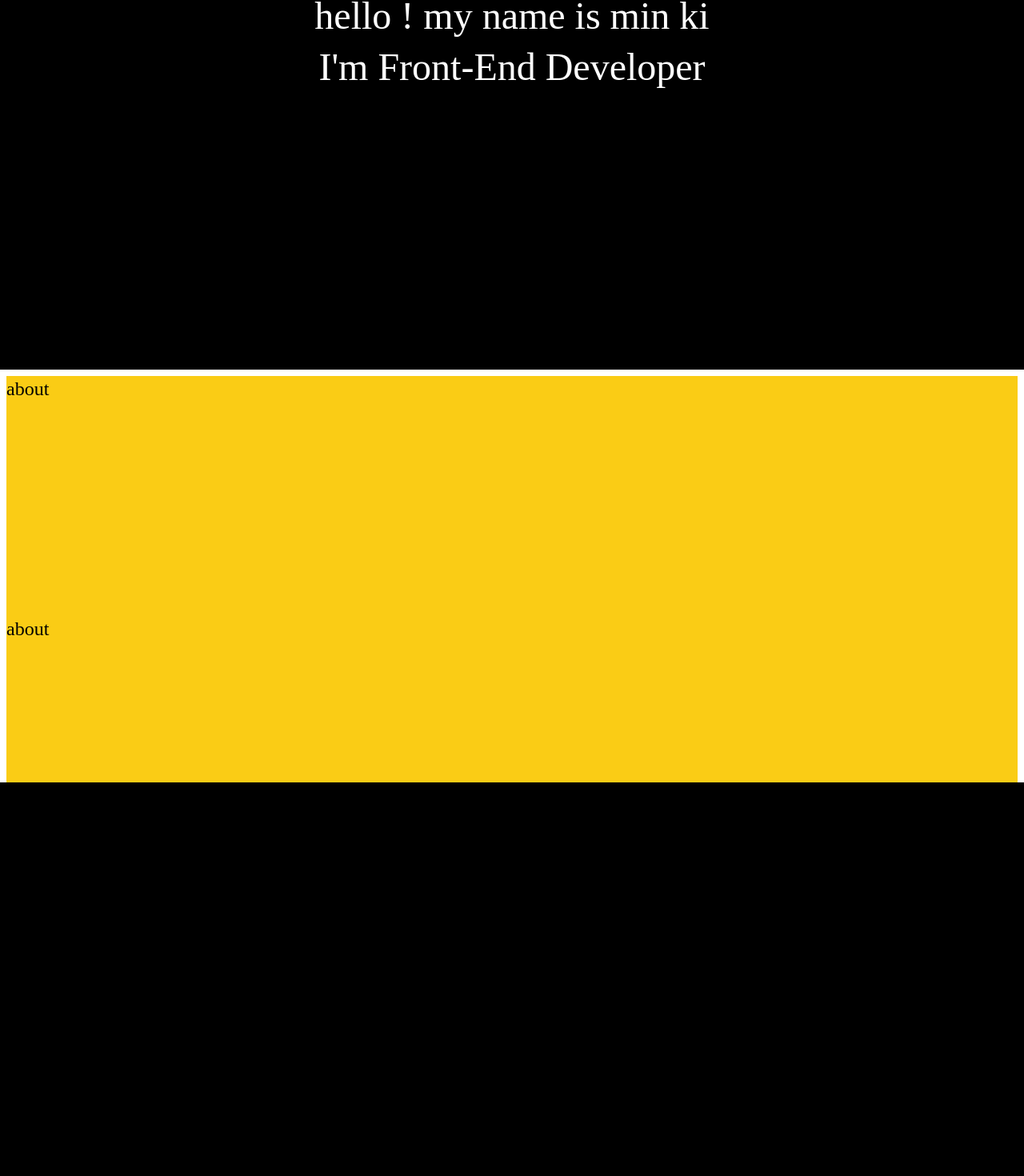
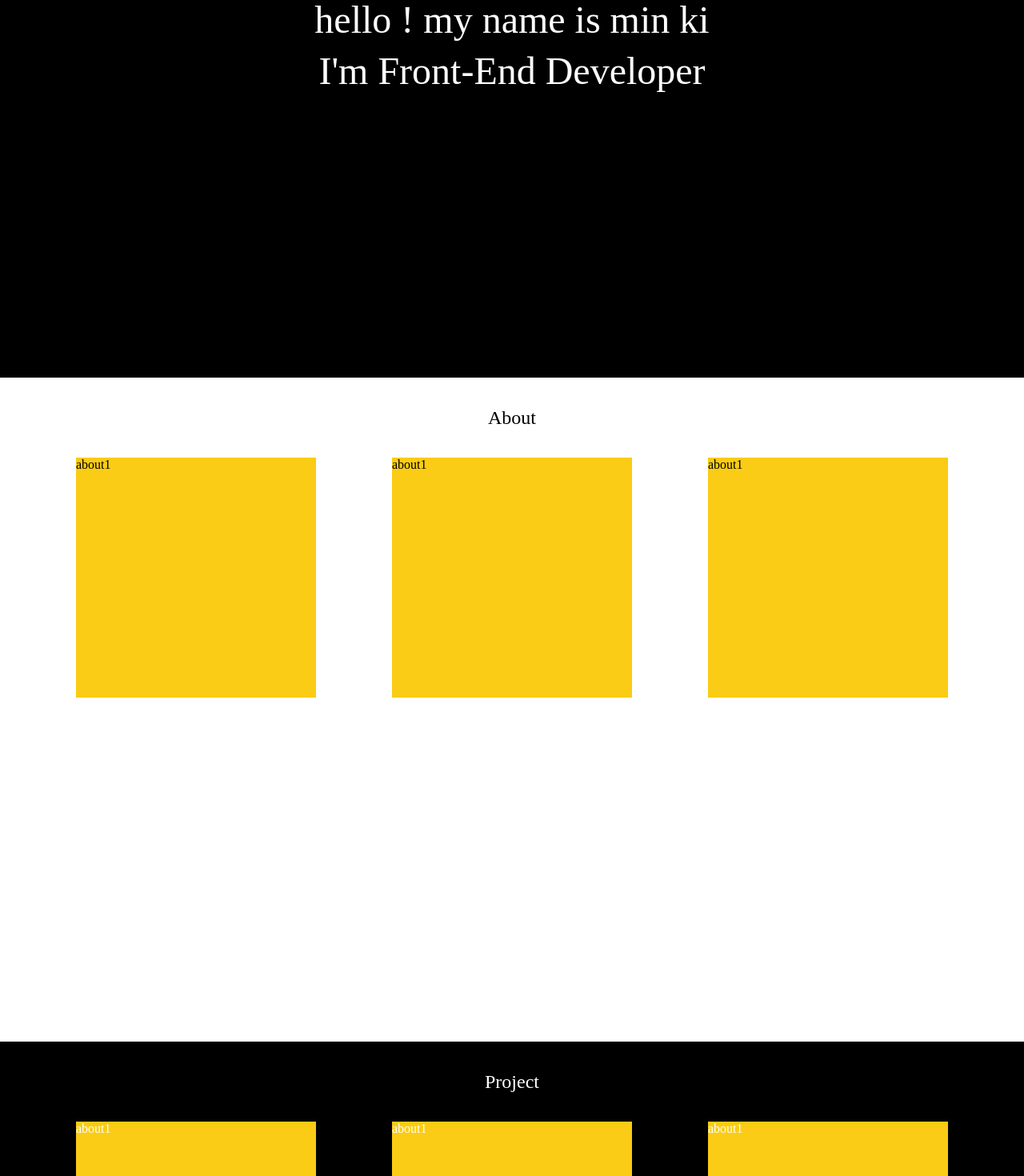
Before and after one commit to minki3/typescript-practice, a React (Create React App) app: page /motion in a window 1280 px wide. Shown: the part 358-1828 px from the top of the page at 80% size. Before the commit the page ends 1336 px from the top, so only its background shows below. Built offline with nearby package versions, Linux system fonts and the light colour scheme.

Commit message:
fowardRef Practice

```diff
--- a/package.json
+++ b/package.json
@@ -28,6 +28,7 @@
     "react": "^18.2.0",
     "react-dom": "^18.2.0",
     "react-hook-form": "^7.44.3",
+    "react-intersection-observer": "^9.5.2",
     "react-query": "^3.39.3",
     "react-redux": "^8.0.5",
     "react-responsive": "^9.0.2",
--- a/src/pages/CssPractice/Fadein.ts
+++ b/src/pages/CssPractice/Fadein.ts
@@ -42,7 +42,7 @@ export const useScrollFadeIn = (
     const { current } = dom;
 
     if (current) {
-      observer = new IntersectionObserver(handleScroll, { threshold: 0.7 }); // intersection observer 호출
+      observer = new IntersectionObserver(handleScroll, { threshold: 0.3 }); // intersection observer 호출
 
       console.log(observer);
       observer.observe(current); // observer에 요소 등록
--- /dev/null
+++ b/src/pages/Framer/About.tsx
@@ -0,0 +1,82 @@
+import React, { useEffect, useRef } from "react";
+import { motion, useScroll, useSpring, useAnimation } from "framer-motion";
+import { useInView } from "react-intersection-observer";
+
+export default function Project() {
+  const control = useAnimation();
+  const [ref, inView] = useInView();
+  useEffect(() => {
+    if (inView) {
+      control.start("visible");
+    } else {
+      control.start("hidden");
+    }
+  }, [control, inView]);
+
+  const skillsVariants = {
+    hidden: { opacity: 0, y: 100, rotateY: 300 },
+    visible: {
+      opacity: 1,
+      y: 0,
+      rotateY: 0,
+      transition: {
+        duration: 0.6,
+        delayChildren: 0.5,
+        staggerChildren: 0.5,
+        // y: {
+        //   type: "spring",
+        //   damping: 3,
+        //   stiffness: 50,
+        //   restDelta: 0.01,
+        //   duration: 0.3,
+        // },
+      },
+    },
+  };
+  const skills = {
+    hidden: {
+      x: -600,
+      opacity: 0, // translateX(-600)
+    },
+    visible: {
+      x: 0,
+      opacity: 1,
+    },
+  };
+
+  return (
+    <section className="h-[830px] bg-white text-black" ref={ref}>
+      <motion.div
+        animate={control}
+        variants={skillsVariants}
+        className="text-2xl flex justify-center items-center h-[100px]"
+      >
+        About
+      </motion.div>
+      <motion.section
+        className="flex justify-evenly"
+        variants={skillsVariants}
+        animate={control}
+      >
+        <motion.div
+          className="w-[300px] h-[300px] bg-yellow-400"
+          variants={skills}
+        >
+          about1
+        </motion.div>
+        <motion.div
+          className="w-[300px] h-[300px] bg-yellow-400"
+          variants={skills}
+        >
+          about1
+        </motion.div>
+        <motion.div
+          className="w-[300px] h-[300px] bg-yellow-400"
+          variants={skills}
+        >
+          about1
+        </motion.div>
+      </motion.section>
+    </section>
+  );
+}
--- /dev/null
+++ b/src/pages/Framer/Introduce.tsx
@@ -0,0 +1,59 @@
+import React, { forwardRef, useEffect, useRef } from "react";
+import { motion, useScroll, useSpring, useAnimation } from "framer-motion";
+import { useInView } from "react-intersection-observer";
+
+function Introduce(props: any, ref: any) {
+  const boxVariants = {
+    out: {
+      y: 600,
+      opacity: 0,
+    },
+    in: {
+      y: 0,
+      opacity: 1,
+      transition: {
+        duration: 0.6,
+        // first child는 parent가 나타나고 0.5s 후에 나타난다.
+        delayChildren: 0.5,
+        // first child의 sibling child는 0.5s의 간격을 두고 나타난다
+        staggerChildren: 0.5,
+        // staggerChildren이 없다면
+        //모든 child가 parent가 나타나고0.5s 후 동시에 나타난다.
+      },
+    },
+  };
+
+  const iconVariants = {
+    out: {
+      x: -600,
+      opacity: 0, // translateX(-600)
+    },
+    in: {
+      x: 0,
+      opacity: 1,
+    },
+  };
+
+  return (
+    <section className="h-[830px] flex justify-center items-center" ref={ref}>
+      <motion.div
+        variants={boxVariants}
+        initial="out"
+        animate="in"
+        transition={{
+          duration: 3,
+          delay: 0.5,
+          ease: [0, 0.71, 0.2, 1.01],
+        }}
+        className=" text-5xl flex justify-center items-center flex-col w-full "
+      >
+        <motion.div variants={iconVariants} className="mb-4">
+          hello ! my name is min ki
+        </motion.div>
+        <motion.div variants={iconVariants}>I'm Front-End Developer</motion.div>
+      </motion.div>
+    </section>
+  );
+}
+
+export default forwardRef(Introduce);
--- a/src/pages/Framer/Motion.tsx
+++ b/src/pages/Framer/Motion.tsx
@@ -1,6 +1,8 @@
 import React, { useEffect, useRef } from "react";
-import { motion, useScroll, useSpring } from "framer-motion";
-import { opacity } from "html2canvas/dist/types/css/property-descriptors/opacity";
+import { motion, useScroll, useSpring, useAnimation } from "framer-motion";
+import Project from "./Project";
+import About from "./About";
+import Introduce from "./Introduce";
 
 export default function Framer() {
   const { scrollYProgress } = useScroll();
@@ -9,128 +11,51 @@ export default function Framer() {
     damping: 30,
     restDelta: 0.001,
   });
-
-  const skillsRef = useRef<HTMLDivElement>(null);
-
-  const skillsVariants = {
-    hidden: { opacity: 0, y: 100, rotateY: 300 },
-    visible: {
-      opacity: 1,
-      y: 0,
-      rotateY: 0,
-      transition: {
-        rotateY: {
-          duration: 0.3,
-        },
-        y: {
-          type: "spring",
-          damping: 3,
-          stiffness: 50,
-          restDelta: 0.01,
-          duration: 0.3,
-        },
-      },
-    },
-  };
-
-  const boxVariants = {
-    out: {
-      y: 600,
-      opacity: 0,
-    },
-    in: {
-      y: 0,
-      opacity: 1,
-      transition: {
-        duration: 0.6,
-        // first child는 parent가 나타나고 0.5s 후에 나타난다.
-        delayChildren: 0.5,
-        // first child의 sibling child는 0.5s의 간격을 두고 나타난다
-        staggerChildren: 0.5,
-        // staggerChildren이 없다면
-        //모든 child가 parent가 나타나고0.5s 후 동시에 나타난다.
-      },
-    },
-  };
-
-  const iconVariants = {
-    out: {
-      x: -600,
-      opacity: 0, // translateX(-600)
-    },
-    in: {
-      x: 0,
-      opacity: 1,
-    },
+  // useEffect(() => {
+  //   window.onbeforeunload = function pushRefresh() {
+  //     window.scrollTo(0, 0);
+  //   };
+  // }, []); //
+  // const tabRef = useRef<React.RefObject<any>[]>([]);
+  const tabRef = useRef<any>([]);
+  // const tabRef = useRef<any>(null);
+  console.log(tabRef);
+  const handleButton = () => {
+    // tabRef.current.scrollIntoView();
   };
 
   return (
-    <>
-      <motion.div
+    <section>
+      {/* <motion.div
         style={{ scaleX }}
         className=" fixed bg-yellow-200 h-5 top-0 left-0 right-0 origin-left z-10"
       />
-      <section className="">
-        <motion.div
-          variants={boxVariants}
-          initial="out"
-          animate="in"
-          transition={{
-            duration: 3,
-            delay: 0.5,
-            ease: [0, 0.71, 0.2, 1.01],
-          }}
-          className=" text-5xl flex justify-center items-center flex-col w-full h-[820px]"
-        >
-          <motion.div variants={iconVariants} className="mb-4">
-            hello ! my name is min ki
-          </motion.div>
-          <motion.div variants={iconVariants}>
-            I'm Front-End Developer
-          </motion.div>
-        </motion.div>
-      </section>
-      <section
-        className="bg-white text-black p-2 overflow-scroll  h-[500px] "
-        ref={skillsRef}
-      >
-        <motion.div
-          className=" text-2xl bg-yellow-400 h-[300px]"
-          variants={skillsVariants}
-          initial="hidden"
-          whileInView="visible"
-          viewport={{ root: skillsRef, once: true, amount: 0.3 }}
-        >
-          about
-        </motion.div>
-        <motion.div
-          className=" text-2xl bg-yellow-400 h-[300px]"
-          variants={skillsVariants}
-          initial="hidden"
-          whileInView="visible"
-          viewport={{ root: skillsRef, once: true, amount: 0.3 }}
-        >
-          about
-        </motion.div>
-        <motion.div
-          className=" text-2xl bg-yellow-400 h-[300px]"
-          variants={skillsVariants}
-          initial="hidden"
-          whileInView="visible"
-          viewport={{ root: skillsRef, once: true, amount: 0.3 }}
-        >
-          about
-        </motion.div>
-        <motion.div
-          className=" text-2xl bg-yellow-400 h-[300px]"
-          variants={skillsVariants}
-          initial="hidden"
-          whileInView="visible"
-          viewport={{ root: skillsRef, once: true, amount: 0.3 }}
-        >
-          about
-        </motion.div>
-      </section>
-    </>
+
+      <Introduce
+        ref={(element) => {
+          tabRef.current[idx] = element;
+        }}
+        // ref={tabRef}
+      />
+
+      <About />
+      <Project /> */}
+
+      {tabList.map((item, idx) => {
+        return (
+          <div
+            key={idx}
+            ref={(element) => {
+              tabRef.current[idx] = element;
+            }}
+          >
+            {item}
+          </div>
+        );
+      })}
+      <button onClick={handleButton}>클릭클릭클릭</button>
+    </section>
   );
 }
+
+const tabList = [<Introduce />, <About />, <Project />];
--- /dev/null
+++ b/src/pages/Framer/Project.tsx
@@ -0,0 +1,83 @@
+import React, { useEffect, useRef } from "react";
+import { motion, useScroll, useSpring, useAnimation } from "framer-motion";
+import { useInView } from "react-intersection-observer";
+
+export default function Project() {
+  const control = useAnimation();
+  const [ref, inView] = useInView();
+
+  useEffect(() => {
+    if (inView) {
+      control.start("visible");
+    } else {
+      control.start("hidden");
+    }
+  }, [control, inView]);
+
+  const skillsVariants = {
+    hidden: { opacity: 0, y: 100, rotateY: 300 },
+    visible: {
+      opacity: 1,
+      y: 0,
+      rotateY: 0,
+      transition: {
+        duration: 0.6,
+        delayChildren: 0.5,
+        staggerChildren: 0.5,
+        // y: {
+        //   type: "spring",
+        //   damping: 3,
+        //   stiffness: 50,
+        //   restDelta: 0.01,
+        //   duration: 0.3,
+        // },
+      },
+    },
+  };
+  const skills = {
+    hidden: {
+      x: -600,
+      opacity: 0, // translateX(-600)
+    },
+    visible: {
+      x: 0,
+      opacity: 1,
+    },
+  };
+
+  return (
+    <section className="h-[830px]" ref={ref}>
+      <motion.div
+        animate={control}
+        variants={skillsVariants}
+        className="text-2xl flex justify-center items-center h-[100px]"
+      >
+        Project
+      </motion.div>
+      <motion.section
+        className="flex justify-evenly"
+        variants={skillsVariants}
+        animate={control}
+      >
+        <motion.div
+          className="w-[300px] h-[300px] bg-yellow-400"
+          variants={skills}
+        >
+          about1
+        </motion.div>
+        <motion.div
+          className="w-[300px] h-[300px] bg-yellow-400"
+          variants={skills}
+        >
+          about1
+        </motion.div>
+        <motion.div
+          className="w-[300px] h-[300px] bg-yellow-400"
+          variants={skills}
+        >
+          about1
+        </motion.div>
+      </motion.section>
+    </section>
+  );
+}
```
Also changed, not shown: 1 other file (tests, documents, lock files or other folders).
